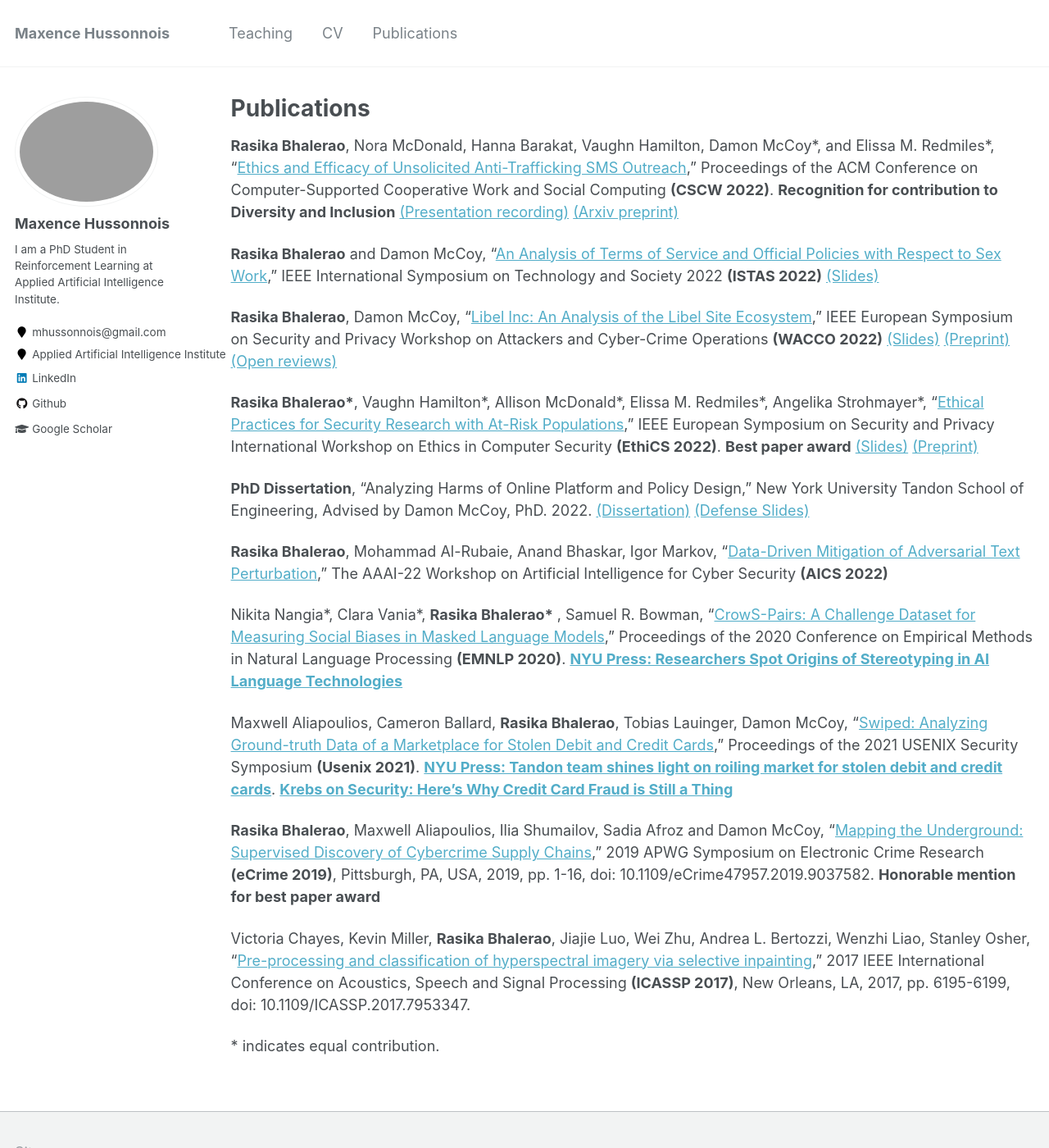
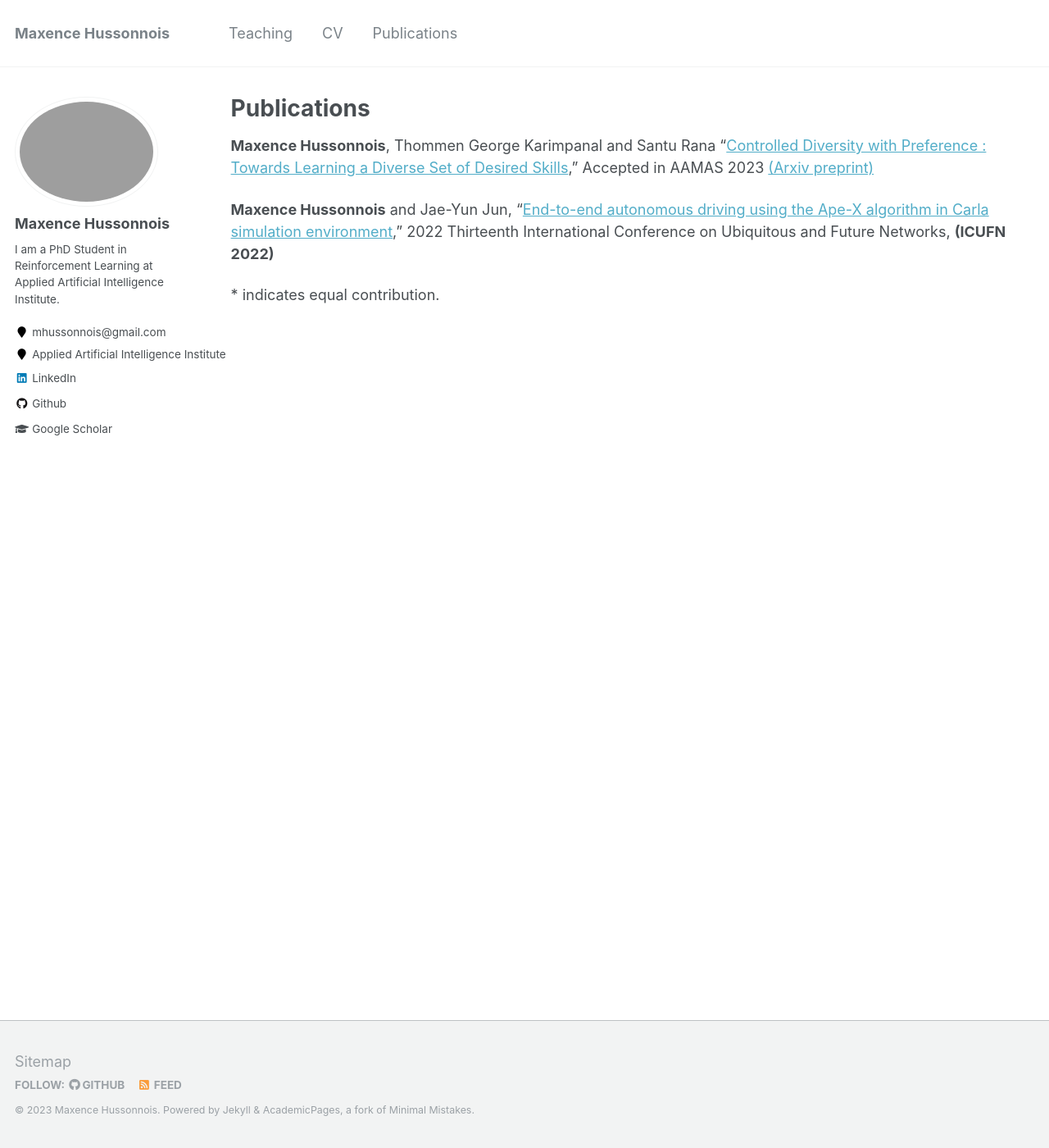
Before and after one commit to HussonnoisMaxence/HussonnoisMaxence.github.io, a Jekyll site: the page built from _pages/publications.md, in a window 1280 px wide and 1400 px high. Shown: the whole window at 82% size. Built offline with Jekyll 4.4.1, drawn with Linux system fonts in a browser that asks for light colours.

Commit message:
Initial commit

```diff
--- a/_pages/publications.md
+++ b/_pages/publications.md
@@ -11,30 +11,10 @@ author_profile: true
 
 {% include base_path %}
 
-**Rasika Bhalerao**, Nora McDonald, Hanna Barakat, Vaughn Hamilton, Damon McCoy\*, and Elissa M. Redmiles\*,
-"[Ethics and Efficacy of Unsolicited Anti-Trafficking SMS Outreach](https://dl.acm.org/doi/abs/10.1145/3555083)," Proceedings of the ACM Conference on
-Computer-Supported Cooperative Work and Social Computing **(CSCW 2022)**. **Recognition for contribution to Diversity and Inclusion** [(Presentation recording)](https://www.youtube.com/watch?v=vYbHjA8LgWc) [(Arxiv preprint)](https://arxiv.org/abs/2202.09527)
+**Maxence Hussonnois**, Thommen George Karimpanal and Santu Rana
+"[Controlled Diversity with Preference : Towards Learning a Diverse Set of Desired Skills](https://arxiv.org/abs/2303.04592)," Accepted in AAMAS 2023 [(Arxiv preprint)](https://arxiv.org/abs/2303.04592)
 
-**Rasika Bhalerao** and Damon McCoy,
-"[An Analysis of Terms of Service and Official Policies with Respect to Sex Work](https://drive.google.com/file/d/1JV_0ALmFSrrhISKcWs3LivvcG_ADiYnR/view?usp=sharing)," IEEE International Symposium on Technology and Society 2022 **(ISTAS 2022)** [(Slides)](https://drive.google.com/file/d/1sx2Lo0d7v_ovXqtpIShW7QJP70uqTAM4/view?usp=sharing)
-
-**Rasika Bhalerao**, Damon McCoy, "[Libel Inc: An Analysis of the Libel Site Ecosystem](https://www.computer.org/csdl/proceedings-article/euros&pw/2022/956000a129/1EygzEFr8L6)," IEEE European Symposium on Security and Privacy Workshop on Attackers and Cyber-Crime Operations **(WACCO 2022)** [(Slides)](https://docs.google.com/presentation/d/1n5Fcw9ISfgFlQDkyCCx4ljL7QIPYLIIC7G7CX6FpZuE/edit?usp=drivesdk) [(Preprint)](https://drive.google.com/file/d/1aYwyTyfUsRlp3vVyB-RAkb-fzexexIk5/view?usp=sharing) [(Open reviews)](https://github.com/wacco-workshop/WACCO/blob/main/WACCO-2022/%5B6352%5D%20Libel%20Inc_%20An%20Analysis%20of%20the%20Libel%20Site%20Ecosystem_.pdf)
-
-<b>Rasika Bhalerao\*</b>, Vaughn Hamilton\*, Allison McDonald\*, Elissa M. Redmiles\*, Angelika Strohmayer\*, "[Ethical Practices for Security Research with At-Risk Populations](https://www.computer.org/csdl/proceedings-article/euros&pw/2022/956000a546/1EygClQT9D2)," IEEE European Symposium on Security and Privacy International Workshop on Ethics in Computer Security **(EthiCS 2022)**. **Best paper award** [(Slides)](https://docs.google.com/presentation/d/10hddEUQEcMnr824fuoNDQtMKbf-rf0Bll2PJpayDH7o/edit?usp=drivesdk) [(Preprint)](https://elissaredmiles.com/research/ethics_2022.pdf)
-
-**PhD Dissertation**, "Analyzing Harms of Online Platform and Policy Design," New York University Tandon School of Engineering, Advised by Damon McCoy, PhD. 2022. [(Dissertation)](https://www.proquest.com/docview/2670010306/2F77700E19FF4509PQ/2) [(Defense Slides)](https://drive.google.com/file/d/1_l8-v1fDbGzs7p_nfRS-3rH4gwv1EGs2/view?usp=sharing)
-
-**Rasika Bhalerao**, Mohammad Al-Rubaie, Anand Bhaskar, Igor Markov, "[Data-Driven Mitigation of
-Adversarial Text Perturbation](https://arxiv.org/abs/2202.09483)," The AAAI-22 Workshop on Artificial Intelligence for Cyber Security **(AICS
-2022)**
-
-Nikita Nangia\*, Clara Vania\*, <b>Rasika Bhalerao\*</b>
-, Samuel R. Bowman, “[CrowS-Pairs: A Challenge Dataset for Measuring Social Biases in Masked Language Models](https://www.aclweb.org/anthology/2020.emnlp-main.154),” Proceedings of the 2020 Conference on Empirical Methods in Natural Language Processing **(EMNLP 2020)**. **[NYU Press: Researchers Spot Origins of Stereotyping in AI Language Technologies](https://www.nyu.edu/about/news-publications/news/2020/october/researchers-spot-origins-of-stereotyping-in-ai-language-technolo.html)**
-
-Maxwell Aliapoulios, Cameron Ballard, **Rasika Bhalerao**, Tobias Lauinger, Damon McCoy, "[Swiped: Analyzing Ground-truth Data of a Marketplace for Stolen Debit and Credit Cards](https://www.usenix.org/conference/usenixsecurity21/presentation/aliapoulios)," Proceedings of the 2021 USENIX Security Symposium **(Usenix 2021)**. **[NYU Press: Tandon team shines light on roiling market for stolen debit and credit cards](https://engineering.nyu.edu/news/tandon-team-shines-light-roiling-market-stolen-debit-and-credit-cards)**. **[Krebs on Security: Here’s Why Credit Card Fraud is Still a Thing](https://krebsonsecurity.com/2020/07/heres-why-credit-card-fraud-is-still-a-thing/)**
-
-**Rasika Bhalerao**, Maxwell Aliapoulios, Ilia Shumailov, Sadia Afroz and Damon McCoy, “[Mapping the Underground: Supervised Discovery of Cybercrime Supply Chains](http://damonmccoy.com/papers/ecrime2019.pdf),” 2019 APWG Symposium on Electronic Crime Research **(eCrime 2019)**, Pittsburgh, PA, USA, 2019, pp. 1-16, doi: 10.1109/eCrime47957.2019.9037582. **Honorable mention for best paper award**
-
-Victoria Chayes, Kevin Miller, **Rasika Bhalerao**, Jiajie Luo, Wei Zhu, Andrea L. Bertozzi, Wenzhi Liao, Stanley Osher, “[Pre-processing and classification of hyperspectral imagery via selective inpainting](https://www.math.ucla.edu/~bertozzi/papers/ICASSP2017-final.pdf),” 2017 IEEE International Conference on Acoustics, Speech and Signal Processing **(ICASSP 2017)**, New Orleans, LA, 2017, pp. 6195-6199, doi: 10.1109/ICASSP.2017.7953347.
+**Maxence Hussonnois** and Jae-Yun Jun,
+"[End-to-end autonomous driving using the Ape-X algorithm in Carla simulation environment](https://ieeexplore.ieee.org/abstract/document/9829674)," 2022 Thirteenth International Conference on Ubiquitous and Future Networks,  **(ICUFN 2022)**
 
 \* indicates equal contribution.
```
Also changed, not shown: _pages/about.md (+3 -3 lines).
